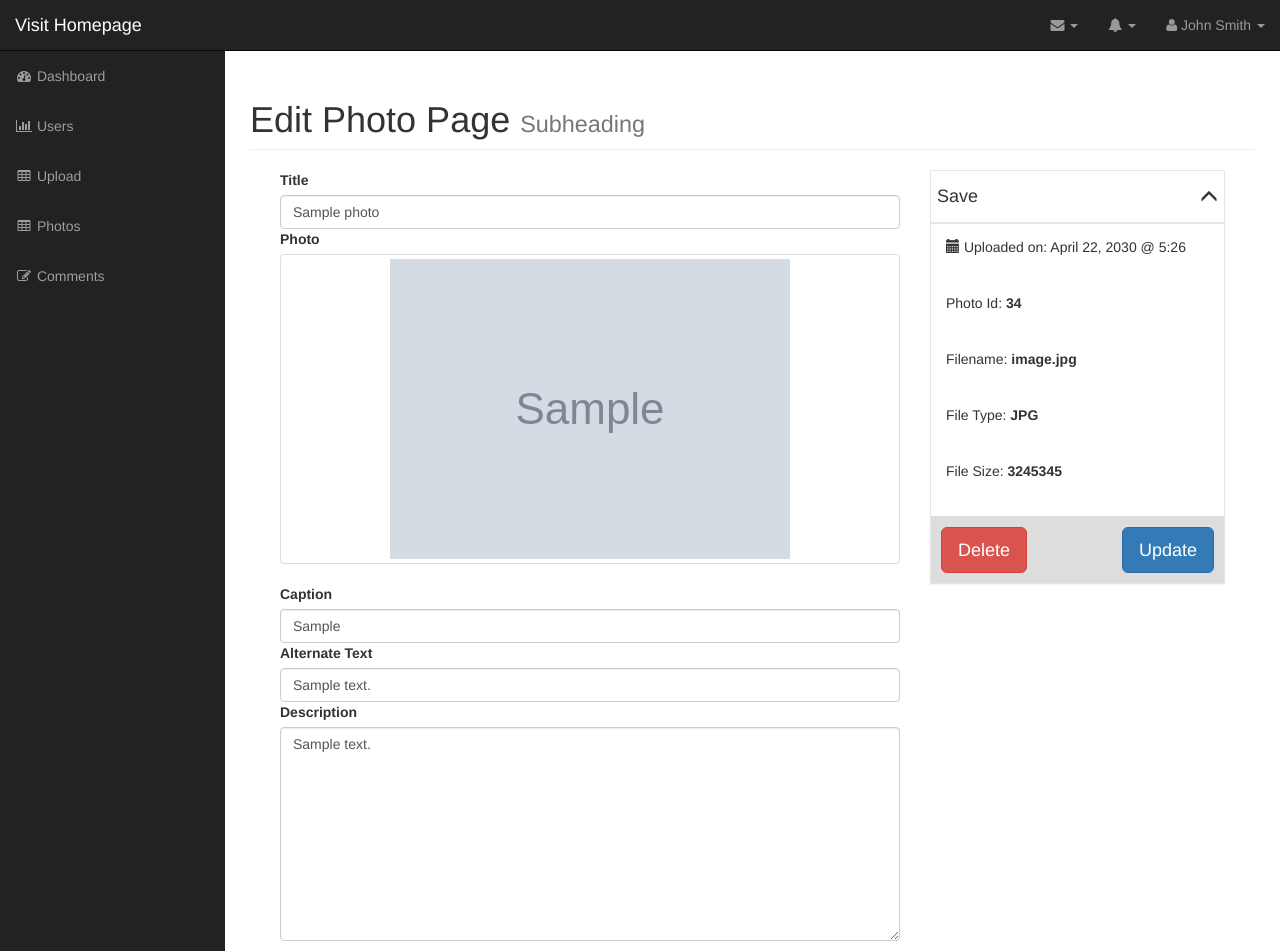
After one commit to Sorwarhossain/gallery, a PHP site: page /admin/edit_photo.php?id=1 in a window 1280 px wide. The commit adds this page. Run offline with PHP 8.4, Linux system fonts and the light colour scheme; the visitor is signed in with stand-in values (Sample User, id 1); tables that the repository leaves empty or names only in its code hold one stand-in row (values such as "Sample post"); grey boxes marked "Sample" are stand-in pictures; grey boxes labelled with a size stand in for pictures from a placeholder-image service; some libraries are stand-ins or nearby versions.

Commit message:
complet section 16

```diff
--- /dev/null
+++ b/admin/css/styles.css
@@ -0,0 +1,54 @@
+.admin-photo-list {
+	width: 200px;
+	border-radius: 5px;
+	height: auto;
+}
+
+.user_image {
+  width: 150px;
+  border-radius: 5px;
+  height: auto;
+}
+
+/* ================= Edit Photo Styles ==================*/
+.photo-info-box {
+
+ border: 1px solid #e5e5e5;
+  -webkit-box-shadow: 0 1px 1px rgba(0,0,0,.04);
+  box-shadow: 0 1px 1px rgba(0,0,0,.04);
+  background-color: #fff;
+
+
+}
+
+.info-box-header {
+  padding: 6px;
+ border-bottom: 1px solid #e5e5e5;
+   -webkit-box-shadow: 0 1px 1px rgba(0,0,0,.04);
+  box-shadow: 0 1px 1px rgba(0,0,0,.04);
+ background-color: #fff;
+
+}
+.photo-info-box .box-inner {
+border-top: 1px solid #e5e5e5;
+background-color: #fff;
+padding: 6px;
+
+}
+.photo-info-box .box-inner .text {
+padding: 7px 9px 19px;
+
+}
+
+.photo-info-box .box-inner .data {
+
+	font-weight: bold;
+}
+
+.photo-info-box .info-box-footer{
+
+border-top: 1px solid #ddd;
+background-color: #ddd;
+padding: 10px;
+
+}
--- /dev/null
+++ b/admin/edit_photo.php
@@ -0,0 +1,119 @@
+<?php include("includes/header.php"); ?>
+    <?php if(!$session->is_signed_in()){redirect('login.php');} ?>
+
+<?php
+if(empty($_GET['id'])){
+    redirect('photos.php');
+} else{
+    $photo = Photo::find_by_id($_GET['id']);
+    if(isset($_POST['update']) && $photo){
+        $photo->title           = $_POST['title'];
+        $photo->caption         = $_POST['caption'];
+        $photo->alternate_text  = $_POST['alternate_text'];
+        $photo->description     = $_POST['description'];
+
+
+        $photo->save();
+    }
+}
+
+
+
+?>
+        <!-- Navigation -->
+        <nav class="navbar navbar-inverse navbar-fixed-top" role="navigation">
+            <!-- Brand and toggle get grouped for better mobile display -->
+
+            <?php include('includes/top_nav.php'); ?>
+
+
+            <!-- Sidebar Menu Items - These collapse to the responsive navigation menu on small screens -->
+            <?php include('includes/sidebar_nav.php'); ?>
+            <!-- /.navbar-collapse -->
+        </nav>
+
+        <div id="page-wrapper">
+
+            <div class="container-fluid">
+
+                <!-- Page Heading -->
+                <div class="row">
+                    <div class="col-lg-12">
+                        <h1 class="page-header">
+                            Edit Photo Page
+                            <small>Subheading</small>
+                        </h1>
+
+                        <div class="col-md-12">
+                            <form action="" method="post" enctype="multipart/form-data">
+                                <div class="col-md-8">
+                                    <div class="fomr-group">
+                                        <label for="title">Title</label>
+                                        <input type="text" name="title" class="form-control" value="<?php echo $photo->title; ?>">
+                                    </div>
+                                    <div class="fomr-group">
+                                        <label for="">Photo</label>
+                                        <a href="#" class="thumbnail"><img src="<?php echo $photo->photo_path(); ?>" alt=""></a>
+                                    </div>
+                                    <div class="fomr-group">
+                                        <label for="caption">Caption</label>
+                                        <input type="text" name="caption" class="form-control" value="<?php echo $photo->caption; ?>">
+                                    </div>
+                                    <div class="fomr-group">
+                                        <label for="alternate_text">Alternate Text</label>
+                                        <input type="text" name="alternate_text" class="form-control" value="<?php echo $photo->alternate_text; ?>">
+                                    </div>
+                                    <div class="fomr-group">
+                                        <label for="caption">Description</label>
+                                        <textarea name="description" id="" rows="10" class="form-control"><?php echo $photo->description; ?></textarea>
+                                    </div>
+                                </div> <!-- end of col-md-8 -->
+
+                                <div class="col-md-4" >
+                                    <div  class="photo-info-box">
+                                        <div class="info-box-header">
+                                           <h4>Save <span id="toggle" class="glyphicon glyphicon-menu-up pull-right"></span></h4>
+                                        </div>
+                                        <div class="inside">
+                                            <div class="box-inner">
+                                                <p class="text">
+                                                    <span class="glyphicon glyphicon-calendar"></span> Uploaded on: April 22, 2030 @ 5:26
+                                                </p>
+                                                <p class="text ">
+                                                    Photo Id: <span class="data photo_id_box">34</span>
+                                                </p>
+                                                <p class="text">
+                                                    Filename: <span class="data">image.jpg</span>
+                                                </p>
+                                                <p class="text">
+                                                    File Type: <span class="data">JPG</span>
+                                                </p>
+                                                <p class="text">
+                                                    File Size: <span class="data">3245345</span>
+                                                </p>
+                                            </div>
+                                            <div class="info-box-footer clearfix">
+                                                <div class="info-box-delete pull-left">
+                                                    <a  href="delete_photo.php?id=<?php echo $photo->id; ?>" class="btn btn-danger btn-lg ">Delete</a>
+                                                </div>
+                                                <div class="info-box-update pull-right ">
+                                                    <input type="submit" name="update" value="Update" class="btn btn-primary btn-lg ">
+                                                </div>
+                                            </div>
+                                        </div>
+                                    </div>
+                                </div> <!-- end of col-md-4 -->
+                            </form>
+                        </div>
+
+                    </div>
+                </div>
+                <!-- /.row -->
+
+            </div>
+            <!-- /.container-fluid -->
+
+        </div>
+        <!-- /#page-wrapper -->
+
+  <?php include("includes/footer.php"); ?>
--- a/admin/includes/db_object.php
+++ b/admin/includes/db_object.php
@@ -3,6 +3,17 @@
 class Db_object{
 
 
+	public $errors = array();
+	public $upload_errors_array = array(
+		UPLOAD_ERR_OK 			=> "There is no error",
+		UPLOAD_ERR_INI_SIZE 	=> "The uploaded file exceeds the upload_max_filesize directives",
+		UPLOAD_ERR_FORM_SIZE 	=> "The uploaded file exceeds the MAX_FILE_SIZE directives",
+		UPLOAD_ERR_PARTIAL 		=> "The uploaded file was partially uploaded",
+		UPLOAD_ERR_NO_FILE 		=> "No file was uploaded",
+		UPLOAD_ERR_NO_TMP_DIR 	=> "Missing a temporary folder",
+		UPLOAD_ERR_CANT_WRITE 	=> "Failed to write file to disk",
+		UPLOAD_ERR_EXTENSION 	=> "A PHP extension stopped the file upload",
+	);
 
 	public static function find_all(){
 		return static::find_user_query("SELECT * FROM ". static::$db_table );
@@ -119,6 +130,21 @@ class Db_object{
 	}
 
 
+	public function set_file($file){
+		if(empty($file) || !$file || !is_array($file)){
+			$this->errors[] = 'There was no file uploaded';
+			return false;
+		} elseif($file['error'] != 0) {
+			$this->errors[] = $this->upload_errors_array($file['error']);
+			return false;
+		} else {
+			$this->filename = basename($file['name']);
+			$this->tmp_path = $file['tmp_name'];
+			$this->type = $file['type'];
+			$this->size = $file['size'];
+		}
+	}
+
 
 
 }
--- a/admin/includes/footer.php
+++ b/admin/includes/footer.php
@@ -7,6 +7,9 @@
     <!-- Bootstrap Core JavaScript -->
     <script src="js/bootstrap.min.js"></script>
 
+
+    <script src="js/scripts.js"></script>
+
 </body>
 
 </html>
--- a/admin/includes/header.php
+++ b/admin/includes/header.php
@@ -26,6 +26,9 @@ require_once('includes/init.php');
     <!-- Custom Fonts -->
     <link href="font-awesome/css/font-awesome.min.css" rel="stylesheet" type="text/css">
 
+
+    <link href="css/styles.css" rel="stylesheet">
+
     <!-- HTML5 Shim and Respond.js IE8 support of HTML5 elements and media queries -->
     <!-- WARNING: Respond.js doesn't work if you view the page via file:// -->
     <!--[if lt IE 9]>
@@ -33,6 +36,9 @@ require_once('includes/init.php');
         <script src="https://oss.maxcdn.com/libs/respond.js/1.4.2/respond.min.js"></script>
     <![endif]-->
 
+    <script src="https://cloud.tinymce.com/stable/tinymce.min.js"></script>
+    <script>tinymce.init({ selector:'textarea' });</script>
+
 </head>
 
 <body>
--- a/admin/includes/photo.php
+++ b/admin/includes/photo.php
@@ -3,10 +3,12 @@
 class Photo extends Db_object{
 
 	protected static $db_table = "photos";
-	protected static $db_table_fields = array('title', 'description', 'filename', 'type', 'size');
+	protected static $db_table_fields = array('title', 'caption', 'description', 'filename', 'alternate_text', 'type', 'size');
 
 	public $id;
 	public $title;
+	public $caption;
+	public $alternate_text;
 	public $description;
 	public $filename;
 	public $type;
@@ -14,17 +16,6 @@ class Photo extends Db_object{
 
 	public $tmp_path;
 	public $upload_directory = 'images';
-	public $errors = array();
-	public $upload_errors_array = array(
-		UPLOAD_ERR_OK 			=> "There is no error",
-		UPLOAD_ERR_INI_SIZE 	=> "The uploaded file exceeds the upload_max_filesize directives",
-		UPLOAD_ERR_FORM_SIZE 	=> "The uploaded file exceeds the MAX_FILE_SIZE directives",
-		UPLOAD_ERR_PARTIAL 		=> "The uploaded file was partially uploaded",
-		UPLOAD_ERR_NO_FILE 		=> "No file was uploaded",
-		UPLOAD_ERR_NO_TMP_DIR 	=> "Missing a temporary folder",
-		UPLOAD_ERR_CANT_WRITE 	=> "Failed to write file to disk",
-		UPLOAD_ERR_EXTENSION 	=> "A PHP extension stopped the file upload",
-	);
 
 
 	public function set_file($file){
@@ -60,7 +51,7 @@ class Photo extends Db_object{
 			$target_path = SITE_ROOT . '/admin/' . $this->upload_directory . '/' . $this->filename;
 
 			if(file_exists($target_path)){
-				$this->errors[] = 'The file {$this->filename} is alreade exists';
+				$this->errors[] = "The file {$this->filename} is alreade exists";
 				return false;
 			}
 
--- a/admin/includes/user.php
+++ b/admin/includes/user.php
@@ -2,14 +2,25 @@
 
 class User extends Db_object{
 	protected static $db_table = "users";
-	protected static $db_table_fields = array('username', 'password', 'first_name', 'last_name');
+	protected static $db_table_fields = array('username', 'password', 'first_name', 'last_name', 'user_image');
 	public $id;
 	public $username;
 	public $password;
 	public $first_name;
 	public $last_name;
+	public $user_image;
+
+	public $placeholder_image = 'http://placehold.it/300x300&text=User Image';
+
+	public $tmp_path;
+	public $upload_directory = 'images';
 
 
+
+
+	public function user_image(){
+		return empty($this->user_image) ? $this->placeholder_image : ADMIN_URL . '/' . $this->upload_directory . '/' . $this->user_image;
+	}
 
 
 
@@ -27,6 +38,49 @@ class User extends Db_object{
 
 
 
+	public function set_file($file){
+		if(empty($file) || !$file || !is_array($file)){
+			$this->errors[] = 'There was no file uploaded';
+			return false;
+		} elseif($file['error'] != 0) {
+			$this->errors[] = $this->upload_errors_array[$file['error']];
+			return false;
+		} else {
+			$this->user_image = basename($file['name']);
+			$this->tmp_path = $file['tmp_name'];
+			$this->type = $file['type'];
+			$this->size = $file['size'];
+		}
+	}
+
+
+	public function upload_photo(){
+		if(!empty($this->errors)){
+			return false;
+		}
+
+		if(empty($this->user_image) || empty($this->tmp_path)){
+			$this->errors[] = 'The file was not available';
+			return false;
+		}
+
+		$target_path = SITE_ROOT . '/admin/' . $this->upload_directory . '/' . $this->user_image;
+
+		if(file_exists($target_path)){
+			$this->errors[] = "The file {$this->user_image} is alreade exists";
+			return false;
+		}
+
+		if(move_uploaded_file($this->tmp_path, $target_path)){
+			unset($this->tmp_path);
+			return true;
+		} else {
+			$this->errors[] = 'The file upload folder probably does not have the permission';
+			return false;
+		}
+
+	} //end of save method
+
 
 
 
--- a/admin/photos.php
+++ b/admin/photos.php
@@ -43,10 +43,10 @@
                                 <?php foreach($photos as $photo) : ?>
                                     <tr>
                                         <td>
-                                            <img src="<?php echo $photo->photo_path(); ?>" alt="">
+                                            <img class="admin-photo-list" src="<?php echo $photo->photo_path(); ?>" alt="">
                                             <div class="picture_links">
                                                 <a href="#">View</a>
-                                                <a href="#">Update</a>
+                                                <a href="edit_photo.php?id=<?php echo $photo->id; ?>">Update</a>
                                                 <a href="delete_photo.php?id=<?php echo $photo->id; ?>">Delete</a>
                                             </div>
                                         </td>
```
Also changed, not shown: admin/add_user.php (added, +93 -0 lines), admin/delete_user.php (added, +22 -0 lines), admin/edit_user.php (added, +106 -0 lines), admin/js/scripts.js (added, +7 -0 lines), admin/users.php (+39 -10 lines), admin/images/IMG_2406.JPG (added), admin/images/IMG_2407.JPG (added), admin/images/images-4 copy.jpg (added), admin/images/images-9 copy.jpg (added), 2 other files.
